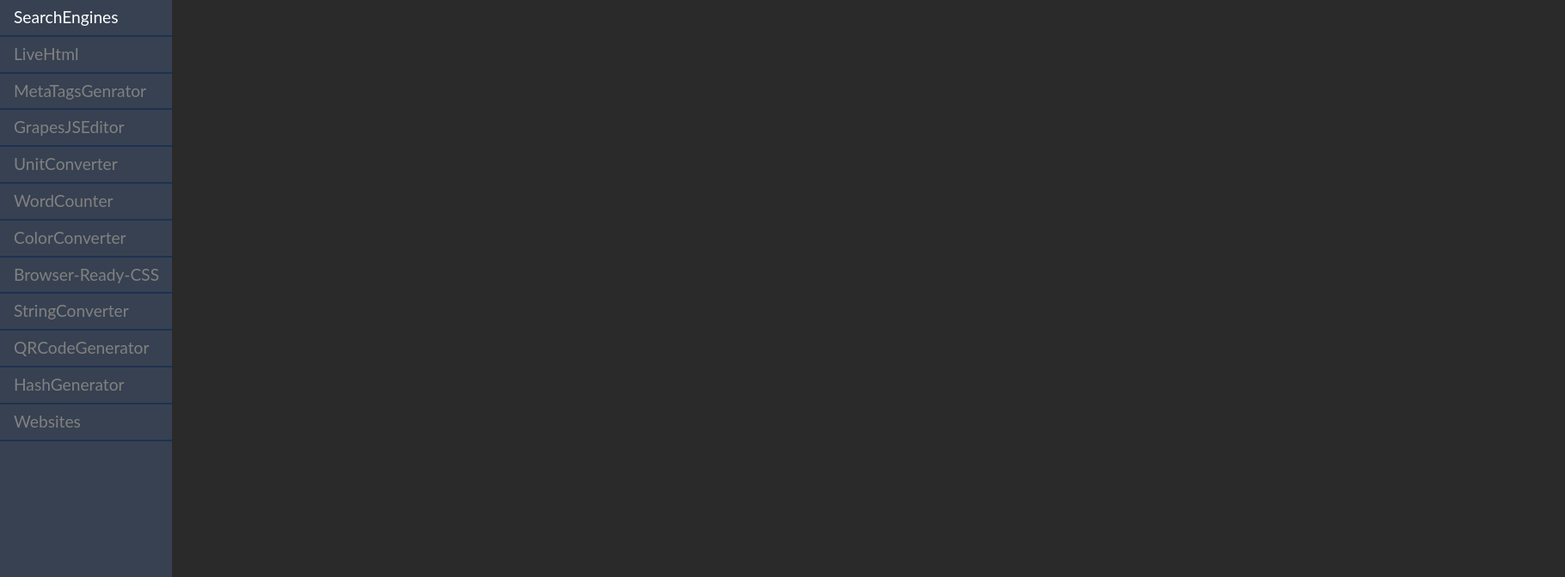
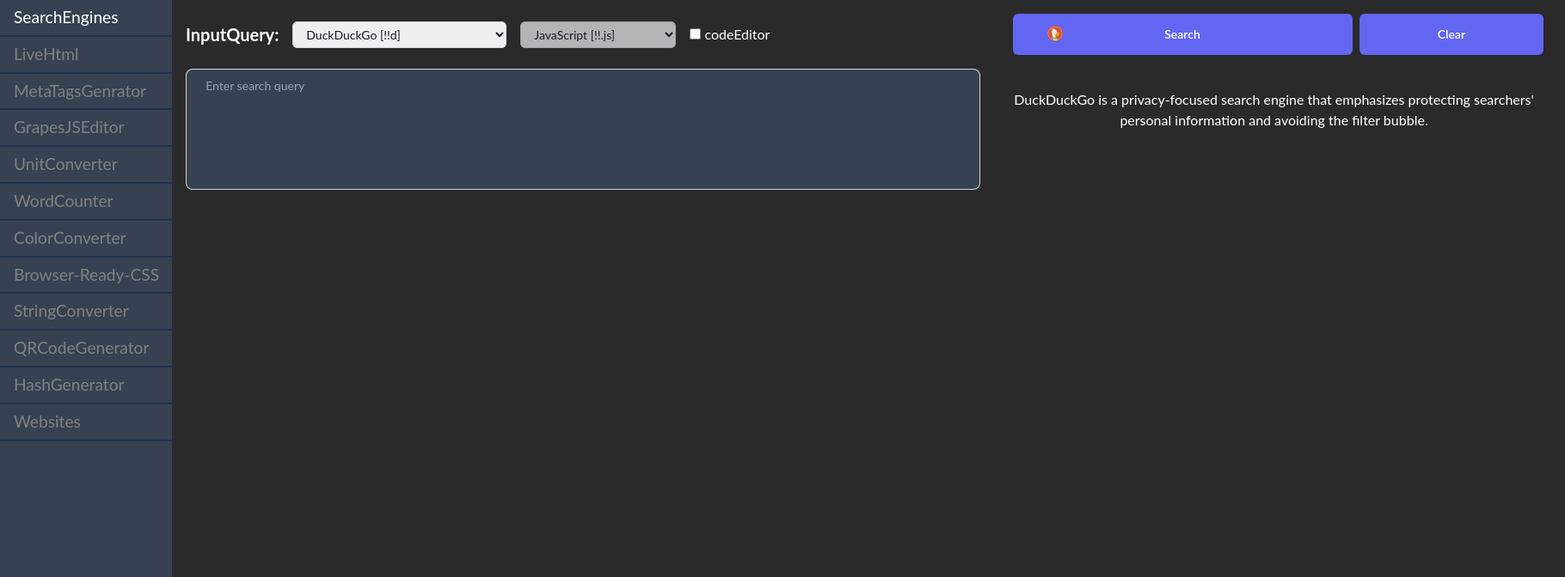
Before and after one commit to deniseulenburg/dev.tools, a React (Vite) app: page / in a window 1280 px wide. Shown: the top 672 px of the page at 86% size, 1820 px wide, since content can reach past the window. Built offline with nearby package versions, Linux system fonts and the light colour scheme.

Commit message:
fix index page problem

```diff
--- a/src/App.jsx
+++ b/src/App.jsx
@@ -38,7 +38,8 @@
         <Routes>
           <Route path="/" element={<Layout />}>
             <Route path="*" element={<NoPage />} />
-            <Route index path="SearchEngine" element={<SearchEngine />} />
+            <Route index element={<SearchEngine />} />
+            <Route path="SearchEngine" element={<SearchEngine />} />
             <Route path="LiveHtml" element={<LiveHtml />} />
             <Route path="MetaTagsGenrator" element={useSuspenseWithFallback(<MetaTagsGenrator />)} />
             <Route path="GrapesJSEditor" element={useSuspenseWithFallback(<GrapesJSEditor />)} />
```
